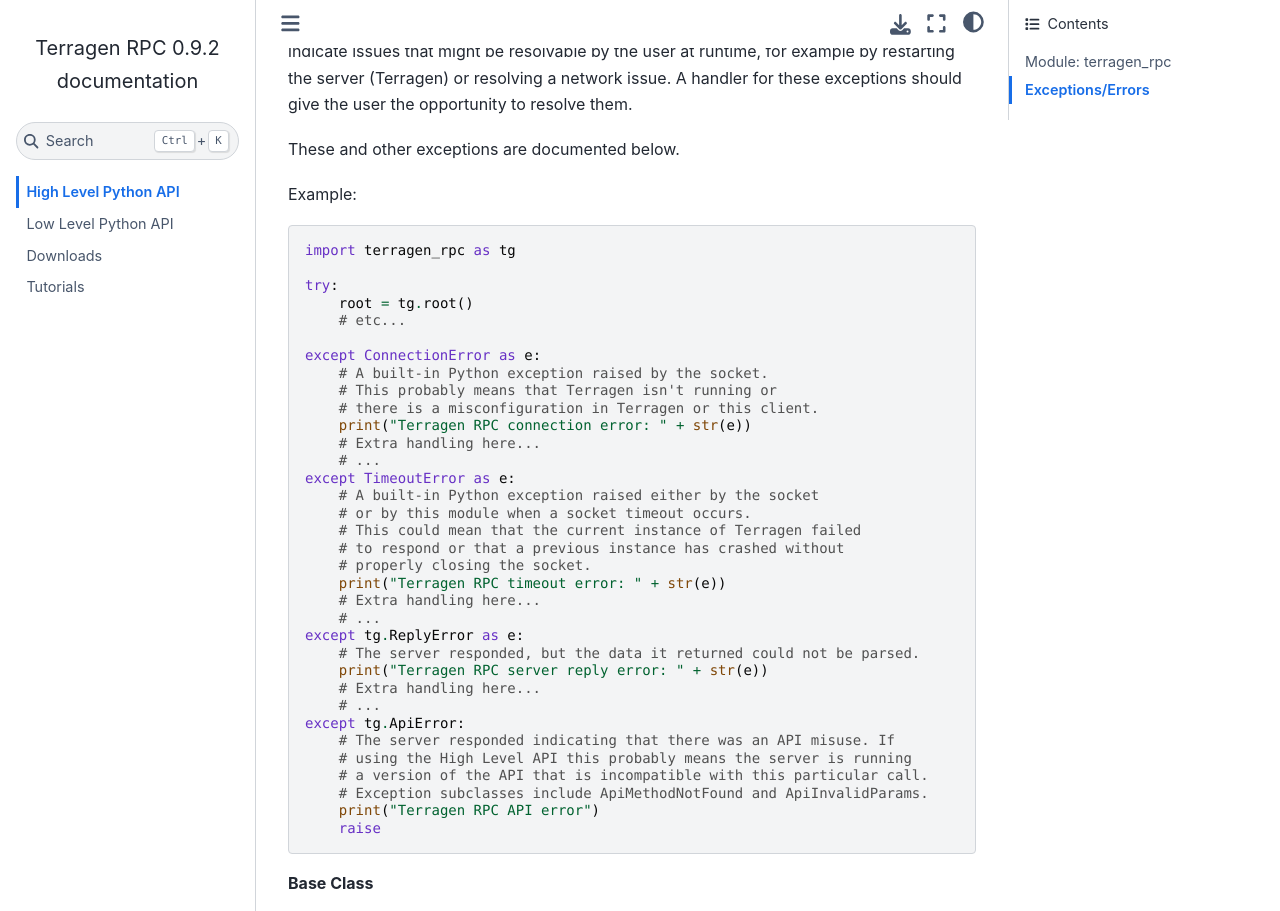
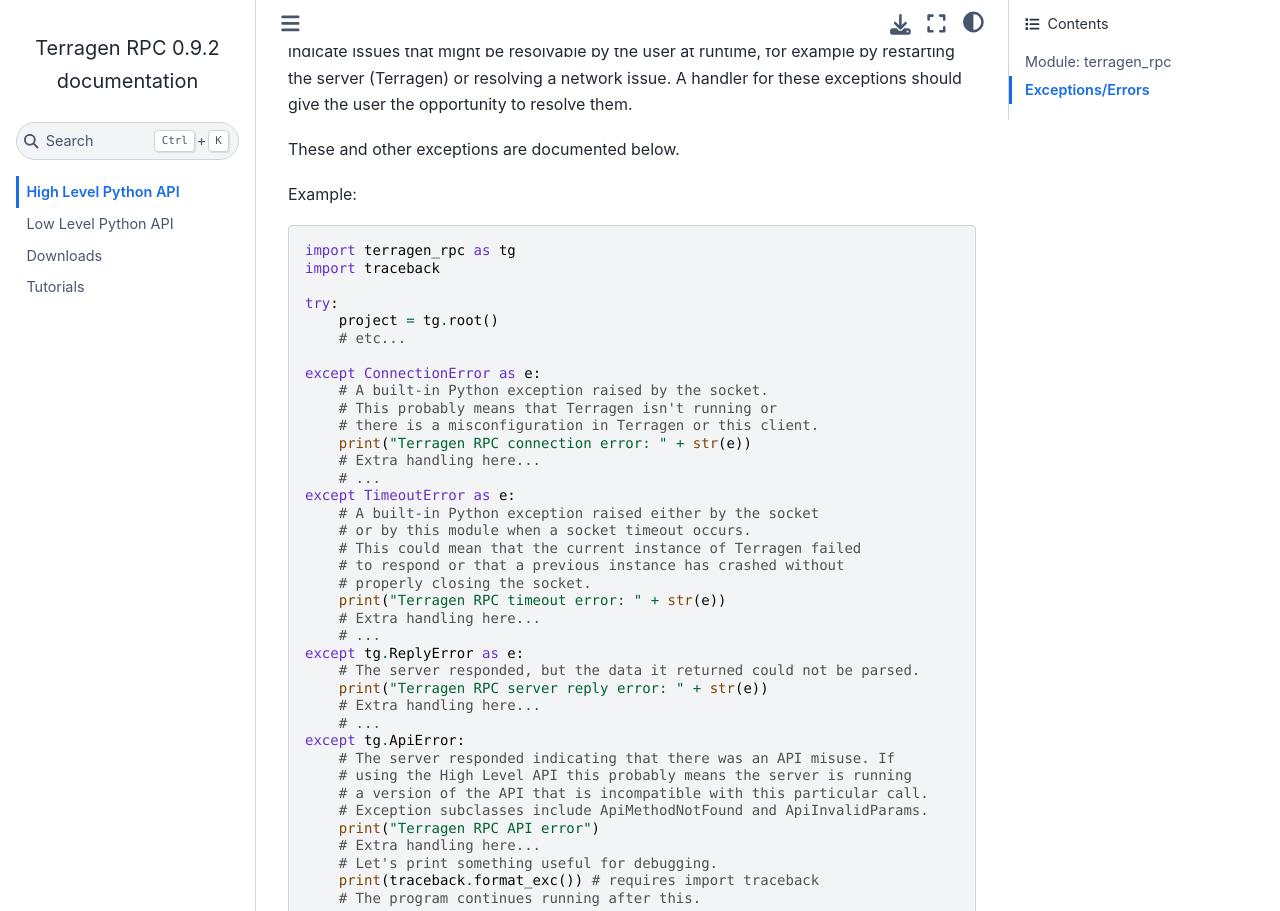
Before and after one commit to planetside-software/terragen-rpc, a Sphinx documentation site: the page built from sphinx-docs/source/high-py-api.rst, in a window 1280 px wide and 1400 px high, scrolled down 823 px, cut to the strip 0-911 px from the top of the window. Built offline with Sphinx 7.4.7 and the Sphinx Book theme 1.1.4, drawn with Linux system fonts in a browser that asks for light colours.

Commit message:
Update example handler of tg.ApiError and other minor changes

```diff
--- a/sphinx-docs/source/high-py-api.rst
+++ b/sphinx-docs/source/high-py-api.rst
@@ -34,9 +34,10 @@
 .. code-block:: python
 
     import terragen_rpc as tg
+    import traceback
 
     try:
-        root = tg.root()
+        project = tg.root()
         # etc...
 
     except ConnectionError as e:
@@ -66,7 +67,10 @@
         # a version of the API that is incompatible with this particular call.
         # Exception subclasses include ApiMethodNotFound and ApiInvalidParams.
         print("Terragen RPC API error")
-        raise
+        # Extra handling here...
+        # Let's print something useful for debugging.
+        print(traceback.format_exc()) # requires import traceback
+        # The program continues running after this.
 
 **Base Class**
 
```
Also changed, not shown: 2 other files.
